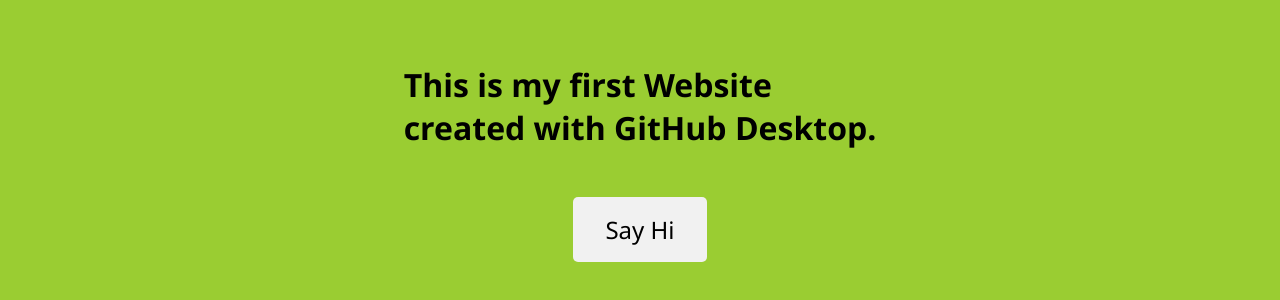
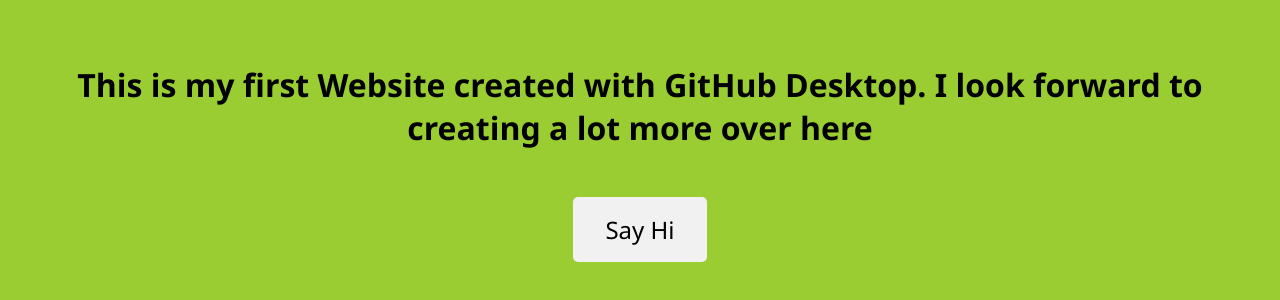
Before and after one commit to ibrahimjal/isj_hello, a plain HTML site: page index.html in a window 1280 px wide. Shown: the part 238-538 px from the top of the page. Drawn offline with Linux system fonts and the light colour scheme.

Commit message:
second_change

```diff
--- a/index.html
+++ b/index.html
@@ -8,7 +8,7 @@
 </head>
 <body>
     <header>
-        <h1>This is my first Website <br> created with GitHub Desktop.</h1>
+        <h1>This is my first Website created with GitHub Desktop. I look forward to creating a lot more over here</h1>
         <a href="" class="btn">Say Hi</a>
     </header>
 
--- a/styles.css
+++ b/styles.css
@@ -7,6 +7,7 @@
 header{
     width: 100vw;
     height: 100vh;
+    padding: 0 5%;
     background-color: yellowgreen;
     display: flex;
     flex-direction: column;
@@ -16,6 +17,7 @@
 h1{
     font-size: 2rem;
     margin-bottom: 3rem;
+    text-align: center;
 }
 .btn{
     padding: 1rem 2rem;
```
